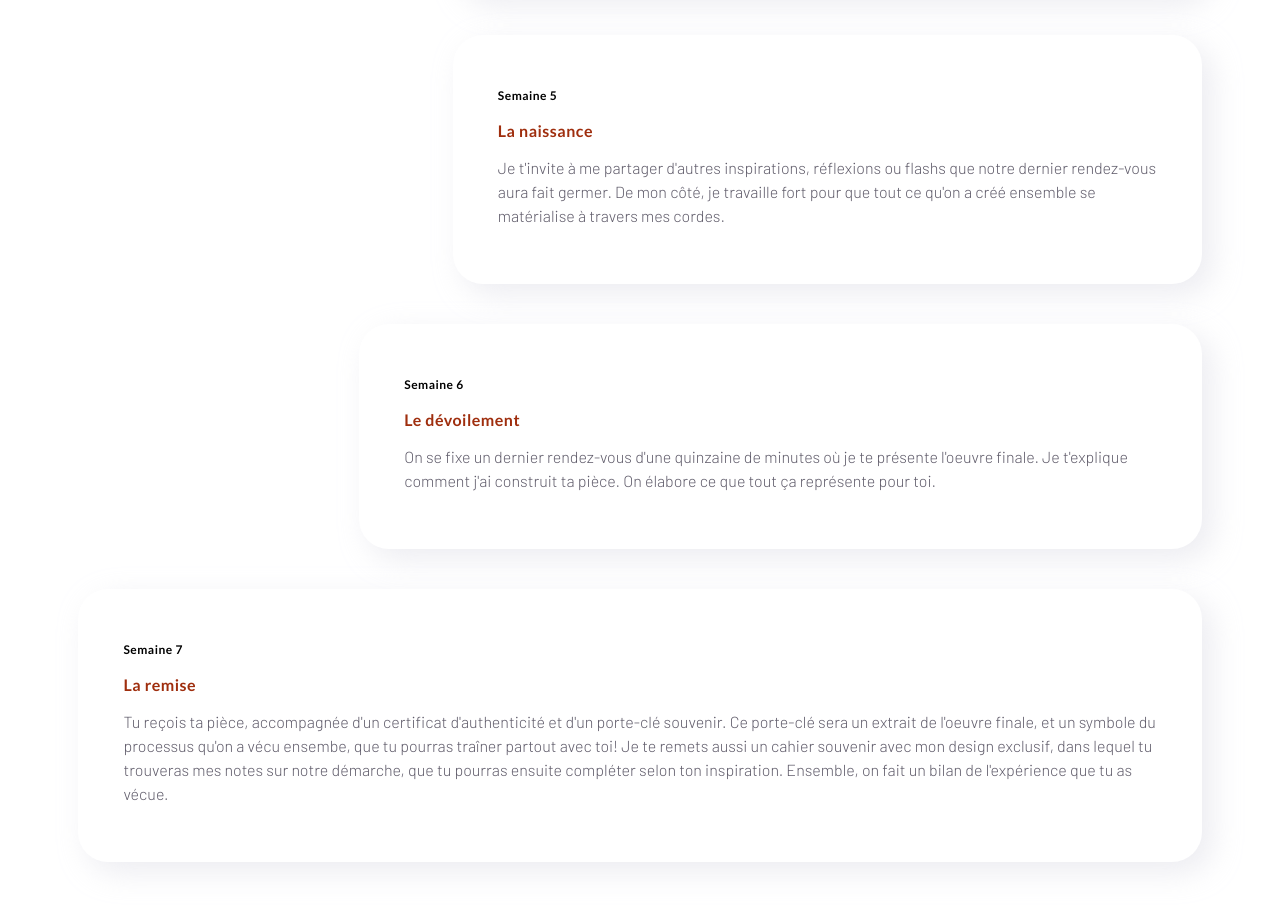
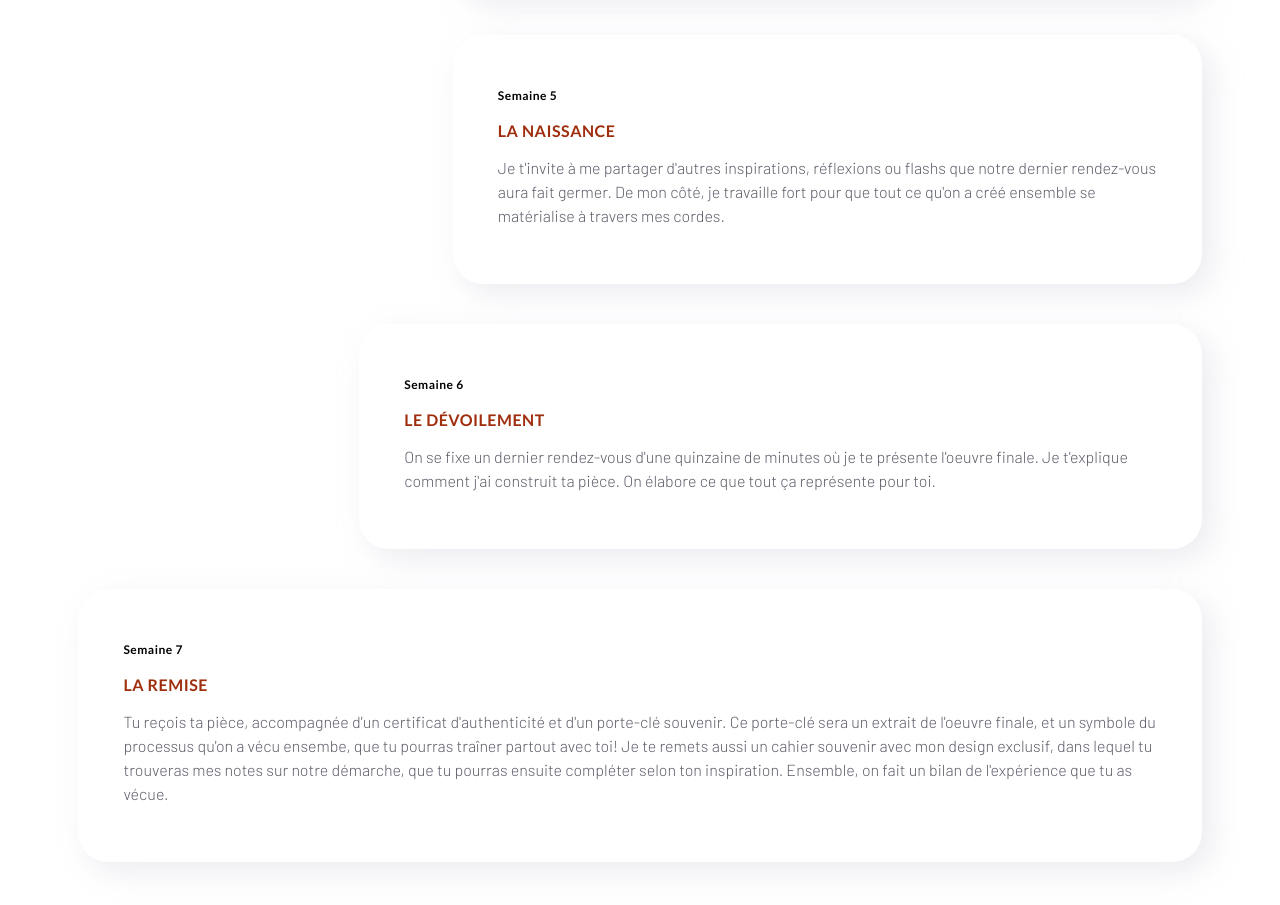
Before and after one commit to Jon104/flora-design, a React (Create React App) app: page /ensemble in a window 1280 px wide. Shown: the part 2600-3505 px from the top of the page. Built offline with nearby package versions, Linux system fonts and the light colour scheme; no server answers.

Commit message:
Fixed texts

```diff
--- a/src/createTogether/CreateTogetherPage.jsx
+++ b/src/createTogether/CreateTogetherPage.jsx
@@ -107,21 +107,21 @@ const bubblesContent = [
   {
     size: 8,
     week: "Semaine 5",
-    title: "La naissance",
+    title: "LA NAISSANCE",
     content:
       "Je t'invite à me partager d'autres inspirations, réflexions ou flashs que notre dernier rendez-vous aura fait germer. De mon côté, je travaille fort pour que tout ce qu'on a créé ensemble se matérialise à travers mes cordes.",
   },
   {
     size: 9,
     week: "Semaine 6",
-    title: "Le dévoilement",
+    title: "LE DÉVOILEMENT",
     content:
       "On se fixe un dernier rendez-vous d'une quinzaine de minutes où je te présente l'oeuvre finale. Je t'explique comment j'ai construit ta pièce. On élabore ce que tout ça représente pour toi.",
   },
   {
     size: 12,
     week: "Semaine 7",
-    title: "La remise",
+    title: "LA REMISE",
     content:
       "Tu reçois ta pièce, accompagnée d'un certificat d'authenticité et d'un porte-clé souvenir. Ce porte-clé sera un extrait de l'oeuvre finale, et un symbole du processus qu'on a vécu ensembe, que tu pourras traîner partout avec toi! Je te remets aussi un cahier souvenir avec mon design exclusif, dans lequel tu trouveras mes notes sur notre démarche, que tu pourras ensuite compléter selon ton inspiration. Ensemble, on fait un bilan de l'expérience que tu as vécue.",
   },
```
